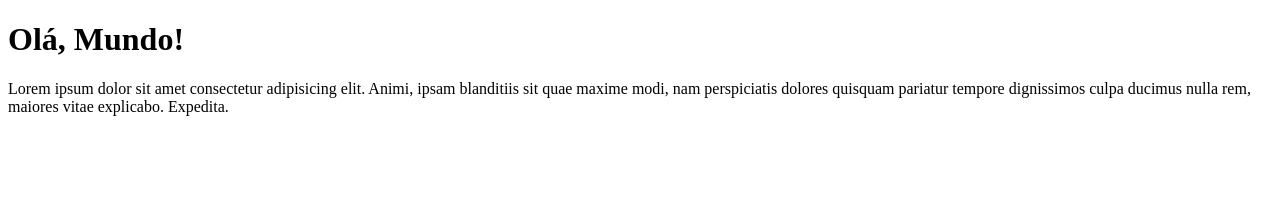
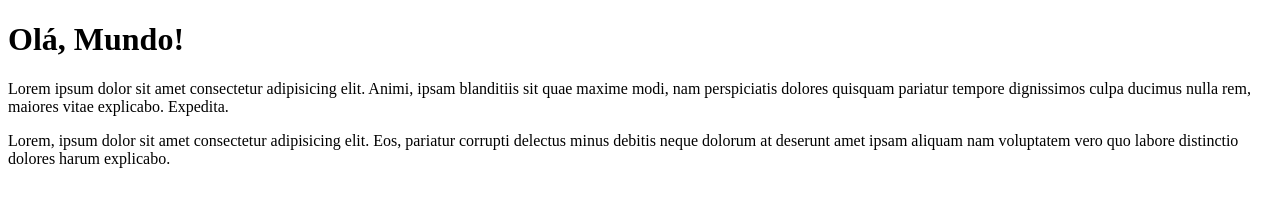
Before and after one commit to guilhermejcs/Ola-Mundo, a plain HTML site: page site-exemplo/index.html in a window 1280 px wide. Drawn offline with Linux system fonts and the light colour scheme.

Commit message:
adicionei um parágrafo

```diff
--- a/site-exemplo/index.html
+++ b/site-exemplo/index.html
@@ -8,5 +8,6 @@
 <body>
     <h1>Olá, Mundo!</h1>
     <p>Lorem ipsum dolor sit amet consectetur adipisicing elit. Animi, ipsam blanditiis sit quae maxime modi, nam perspiciatis dolores quisquam pariatur tempore dignissimos culpa ducimus nulla rem, maiores vitae explicabo. Expedita.</p>
+    <p>Lorem, ipsum dolor sit amet consectetur adipisicing elit. Eos, pariatur corrupti delectus minus debitis neque dolorum at deserunt amet ipsam aliquam nam voluptatem vero quo labore distinctio dolores harum explicabo.</p>
 </body>
 </html>
```
